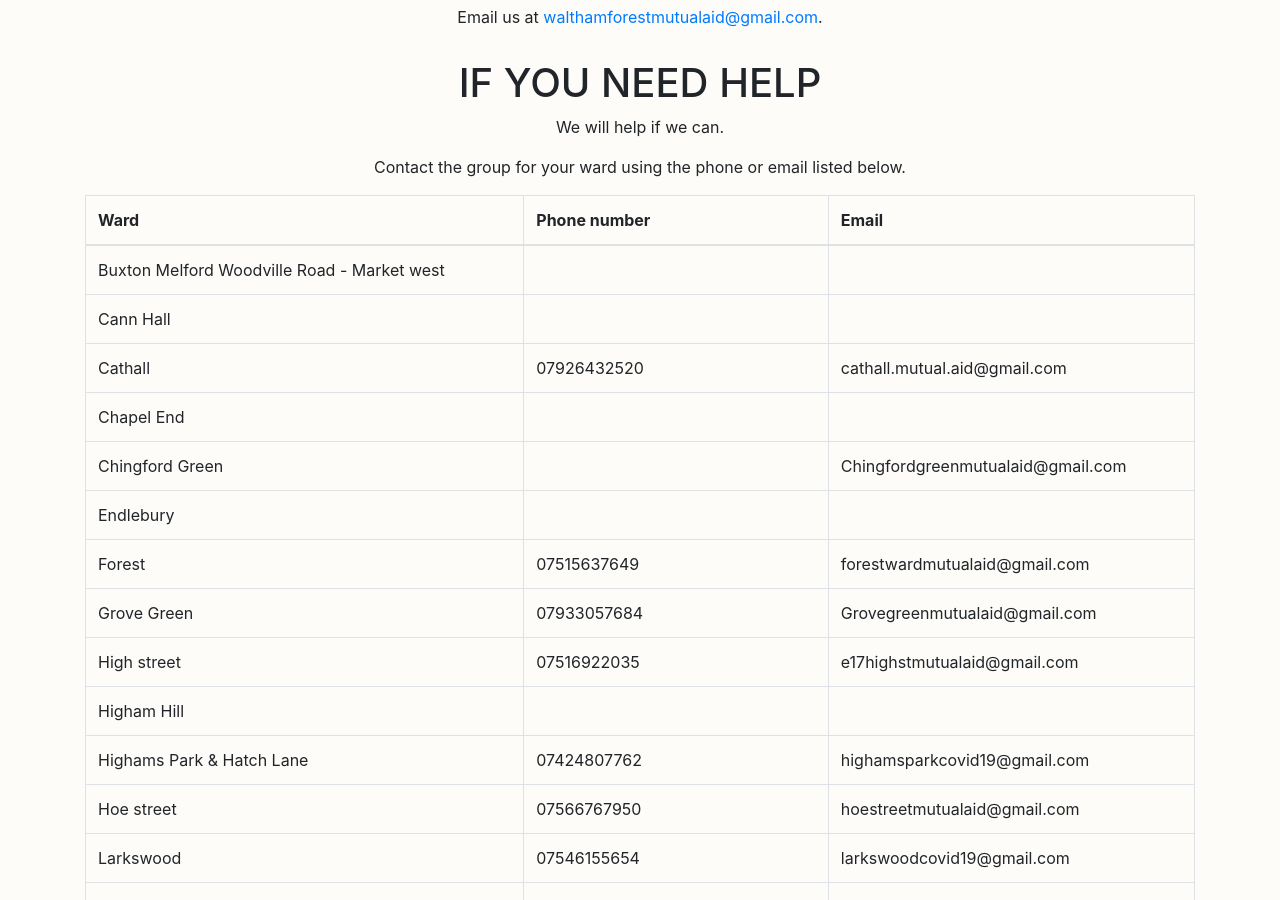
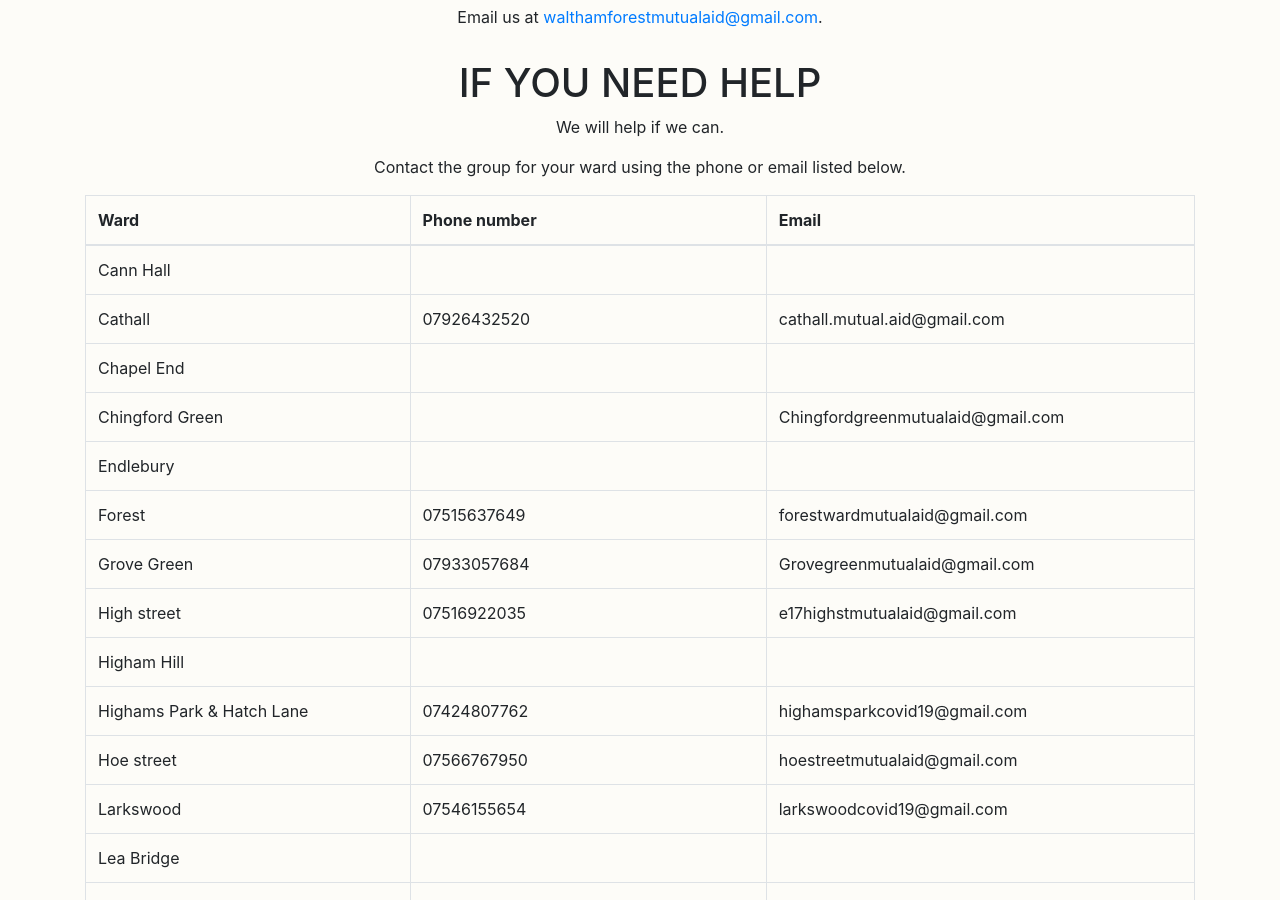
Before and after one commit to wfcovid19/wfcovid19.github.io, a Jekyll site: the page built from index.md, in a window 1280 px wide and 900 px high, scrolled down 638 px. Built offline with Jekyll 4.4.1, drawn with Linux system fonts in a browser that asks for light colours.

Commit message:
remove buxton

```diff
--- a/index.md
+++ b/index.md
@@ -67,11 +67,6 @@ Contact the group for your ward using the phone or email listed below.
   </tr>
 </thead>
 <tbody>
-  <tr>
-    <td>Buxton Melford Woodville Road - Market west</td>
-    <td></td>
-    <td></td>
-  </tr>
   <tr>
     <td>Cann Hall</td>
     <td></td>
```
